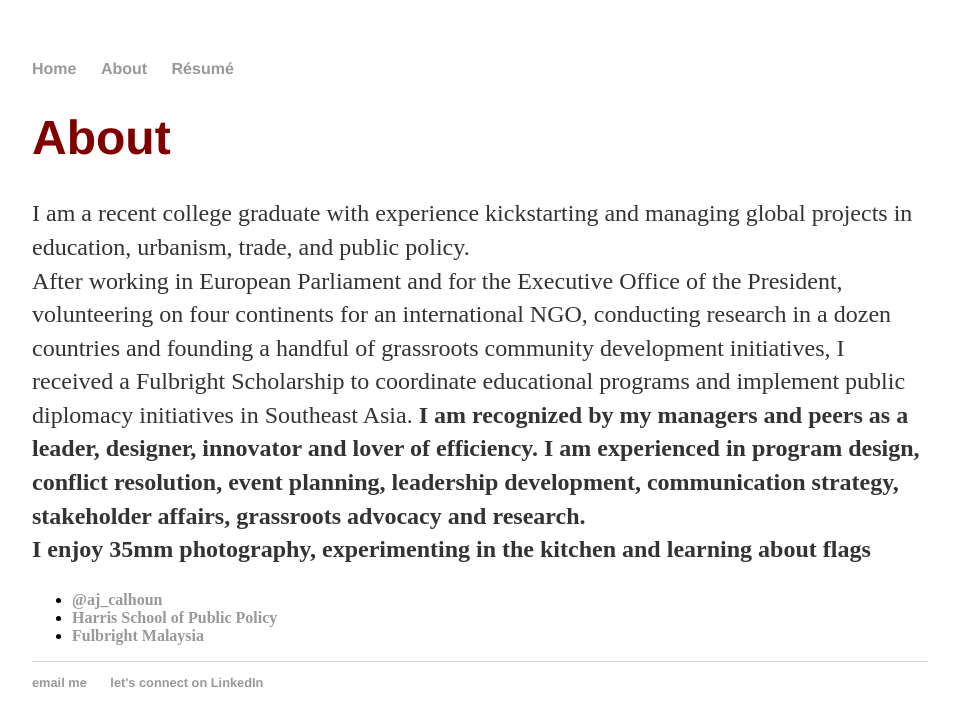
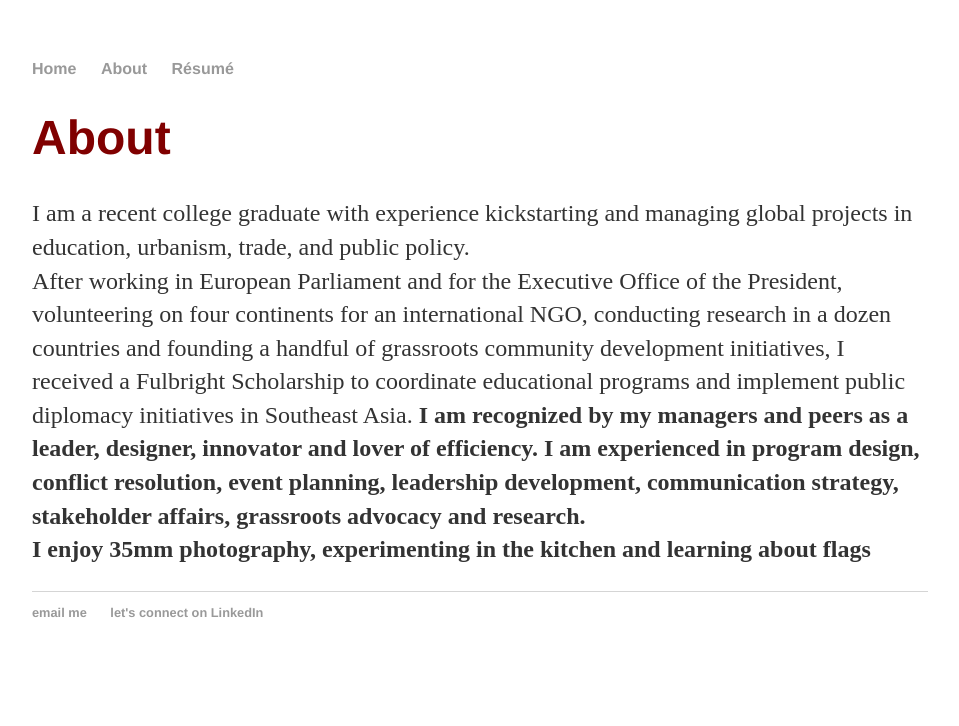
Before and after one commit to ajcalhoun/ajcalhoun.github.io, a Jekyll site: the page about/index.html, which Jekyll copies as it is, in a window 1280 px wide. Shown: the top 726 px of the page, without its empty margins (160-1119 px from the left). Built offline with Jekyll 4.4.1, drawn with Linux system fonts in a browser that asks for light colours.

Commit message:
Update index.html

```diff
--- a/about/index.html
+++ b/about/index.html
@@ -24,12 +24,6 @@
 				After working in European Parliament and for the Executive Office of the President, volunteering on four continents for an international NGO, conducting research in a dozen countries and founding a handful of grassroots community development initiatives, I received a Fulbright Scholarship to coordinate educational programs and implement public diplomacy initiatives in Southeast Asia. <b>
 				I am recognized by my managers and peers as a leader, designer, innovator and lover of efficiency. I am experienced in program design, conflict resolution, event planning, leadership development, communication strategy, stakeholder affairs, grassroots advocacy and research.<br>
 				I enjoy 35mm photography, experimenting in the kitchen and learning about flags</p>
-
-			<ul class="contacts">
-				<li><a href="#">@aj_calhoun</a></li>
-				<li><a href="#">Harris School of Public Policy</a></li>
-				<li><a href="#">Fulbright Malaysia</a></li>
-				</ul>
 		</div>
 
 
```
